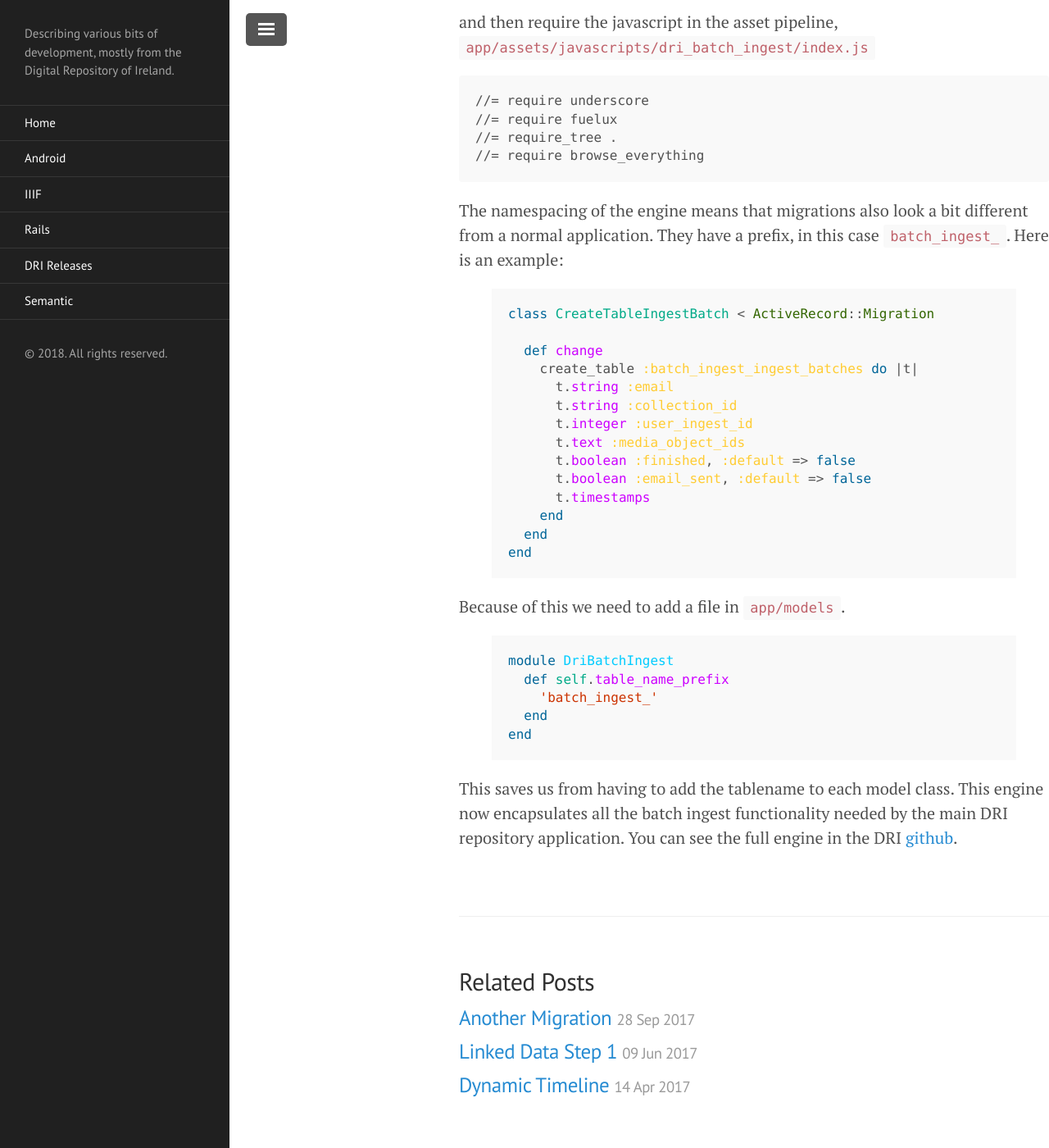
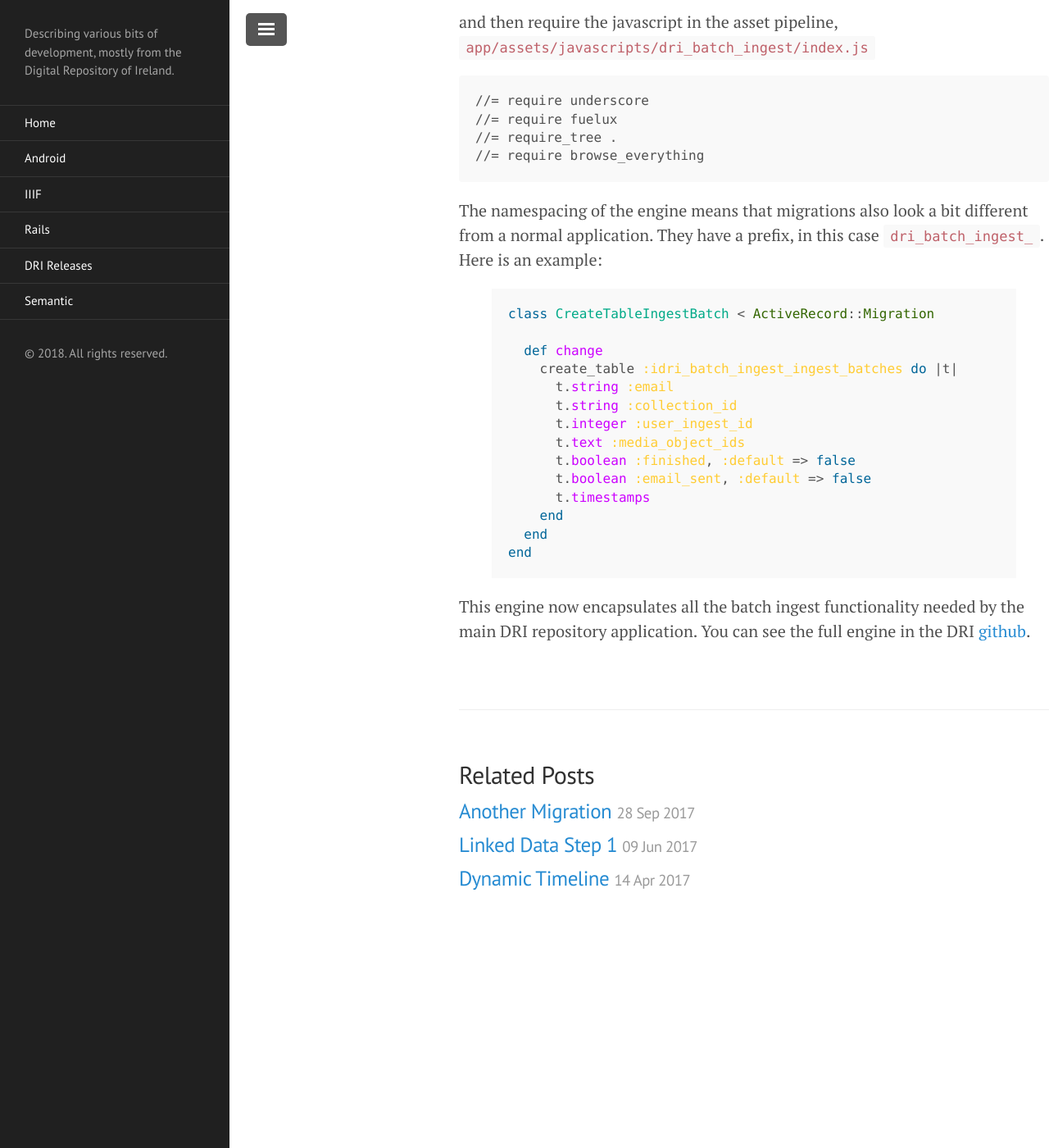
Before and after one commit to stkenny/stkenny.github.io, a Jekyll site: the page built from _posts/2018-01-01-app_to_engine.markdown, in a window 1280 px wide and 1400 px high, scrolled down 2248 px. Shown: the whole window at 82% size. Built offline with Jekyll 4.4.1, drawn with Linux system fonts in a browser that asks for light colours.

Commit message:
Namespace lib file not needed

````diff
--- a/_posts/2018-01-01-app_to_engine.markdown
+++ b/_posts/2018-01-01-app_to_engine.markdown
@@ -91,13 +91,13 @@
 //= require browse_everything
 ```
 
-The namespacing of the engine means that migrations also look a bit different from a normal application. They have a prefix, in this case ```batch_ingest_```. Here is an example:
+The namespacing of the engine means that migrations also look a bit different from a normal application. They have a prefix, in this case ```dri_batch_ingest_```. Here is an example:
 
 {% highlight ruby %}
 class CreateTableIngestBatch < ActiveRecord::Migration
 
   def change
-    create_table :batch_ingest_ingest_batches do |t|
+    create_table :idri_batch_ingest_ingest_batches do |t|
       t.string :email
       t.string :collection_id
       t.integer :user_ingest_id
@@ -110,15 +110,4 @@ class CreateTableIngestBatch < ActiveRecord::Migration
 end
 {% endhighlight %}
 
-Because of this we need to add a file in ```app/models```.
-
-{% highlight ruby %}
-module DriBatchIngest
-  def self.table_name_prefix
-    'batch_ingest_'
-  end
-end
-{% endhighlight %}
-
-This saves us from having to add the tablename to each model class. This engine now encapsulates all the batch ingest functionality
-needed by the main DRI repository application. You can see the full engine in the DRI [github](https://github.com/Digital-Repository-of-Ireland/dri-batch-ingest).
+This engine now encapsulates all the batch ingest functionality needed by the main DRI repository application. You can see the full engine in the DRI [github](https://github.com/Digital-Repository-of-Ireland/dri-batch-ingest).
````
Also changed, not shown: Gemfile.lock (deleted).
